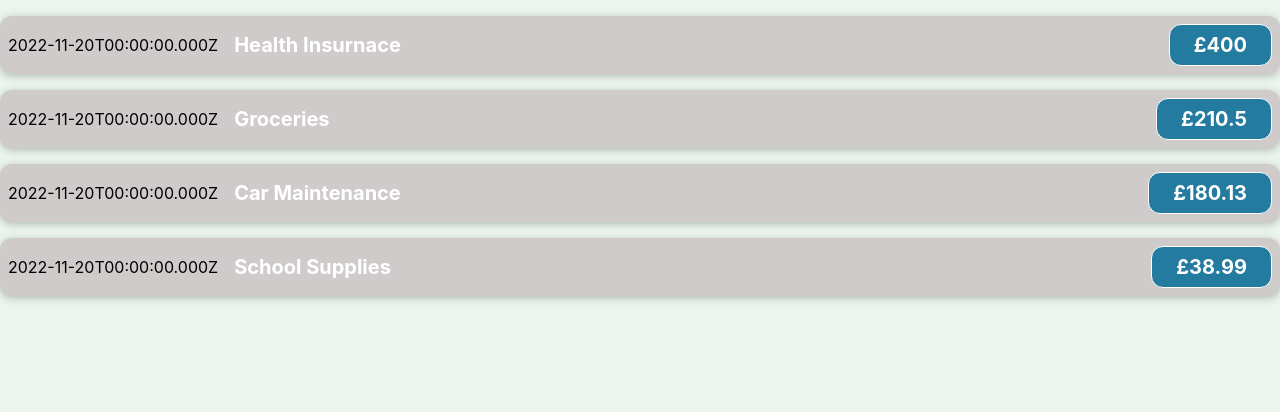
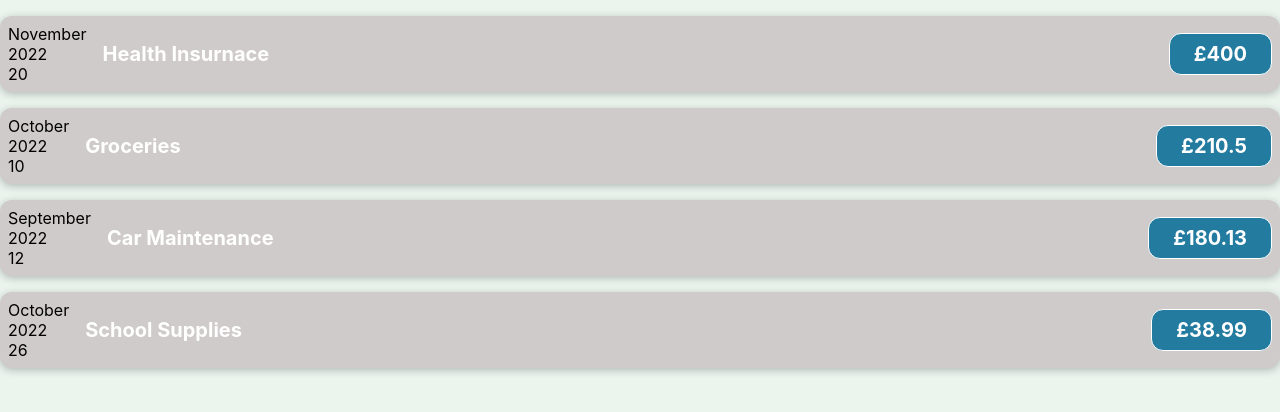
Before and after one commit to jchapps/react-expenses, a React (Create React App) app: page / in a window 1280 px wide. Shown: the top 412 px of the page. Built offline with nearby package versions, Linux system fonts and the light colour scheme; the HTML template or start-up script is replaced by a standard one.

Commit message:
feat: date formatting

```diff
--- a/src/App.js
+++ b/src/App.js
@@ -3,9 +3,9 @@
 function App() {
   const expenses = [
     { title: "Health Insurnace", amount: 400, date: new Date(2022, 10, 20) },
-    { title: "Groceries", amount: 210.5, date: new Date(2022, 10, 20) },
-    { title: "Car Maintenance", amount: 180.13, date: new Date(2022, 10, 20) },
-    { title: "School Supplies", amount: 38.99, date: new Date(2022, 10, 20) },
+    { title: "Groceries", amount: 210.5, date: new Date(2022, 9, 10) },
+    { title: "Car Maintenance", amount: 180.13, date: new Date(2022, 8, 12) },
+    { title: "School Supplies", amount: 38.99, date: new Date(2022, 9, 26) },
   ];
   return (
     <div>
--- a/src/components/ExpenseItem.js
+++ b/src/components/ExpenseItem.js
@@ -2,9 +2,17 @@
 import "./ExpenseItem.css";
 
 function ExpenseItem(props) {
+  const month = props.date.toLocaleString('en-US', { month: 'long' });
+  const day = props.date.toLocaleString('en-US', { day: '2-digit' });
+  const year = props.date.getFullYear();
+
   return (
     <div className="expense-item">
-      <div>{props.date.toISOString()}</div>
+      <div>
+        <div>{month}</div>
+        <div>{year}</div>
+        <div>{day}</div>
+      </div>
       <div className="expense-item__description">
         <h2>{props.title}</h2>
         <div className="expense-item__price">£{props.amount}</div>
```
